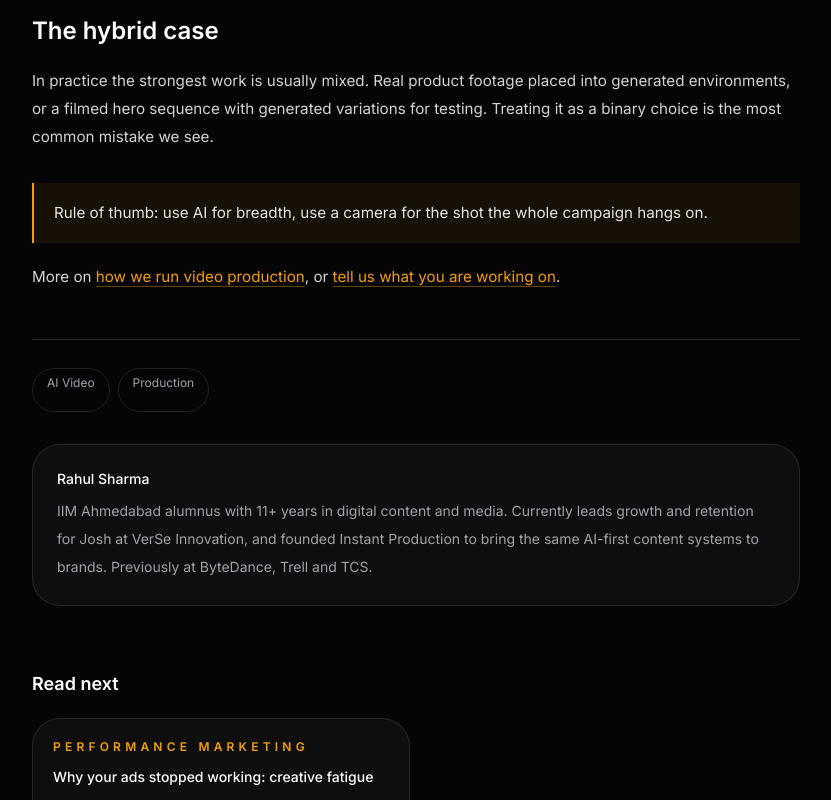
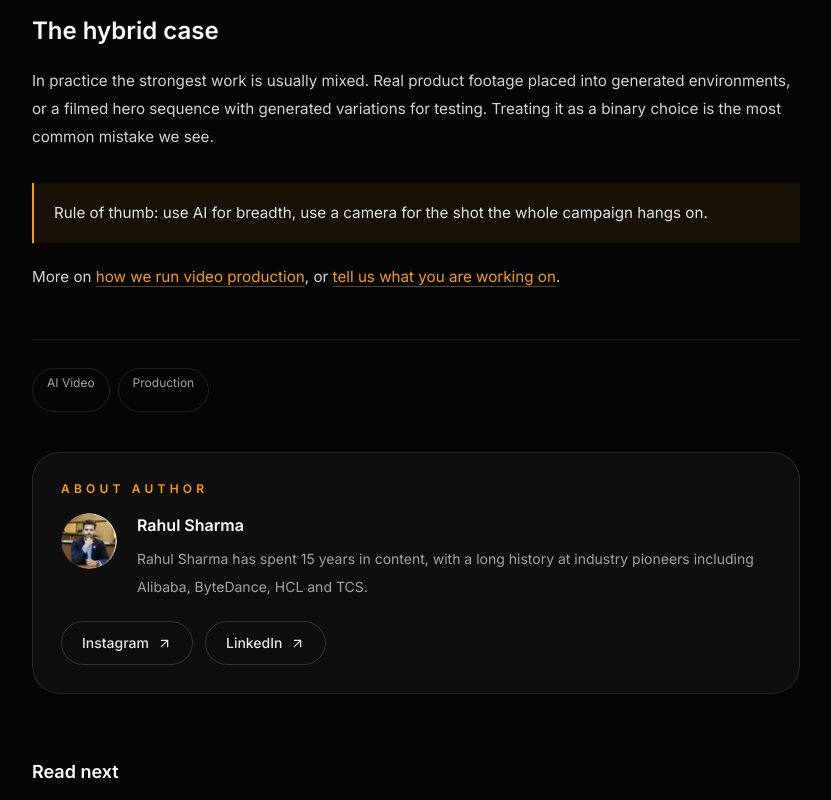
Before and after one commit to RjRahulSharma01/Instant_Production, a React (Vite) app: page /blog/ai-video-actually-worth-it in a window 1280 px wide. Shown: the part 2000-2800 px from the top of the page, without its empty margins (224-1055 px from the left). Built offline with nearby package versions, Linux system fonts and the light colour scheme; the HTML template or start-up script is replaced by a standard one.

Commit message:
About Author section with social links

```diff
--- a/scripts/build-blog.mjs
+++ b/scripts/build-blog.mjs
@@ -406,7 +406,7 @@ function main() {
     });
   }
 
-  const banner = `// GENERATED FILE — do not edit.\n// Written by scripts/build-blog.mjs from content/blog/*.md\n// Built ${new Date().toISOString()}\n\n`;
+  const banner = `// GENERATED FILE. Do not edit.\n// Written by scripts/build-blog.mjs from content/blog/*.md\n// Built ${new Date().toISOString()}\n\n`;
   fs.writeFileSync(
     OUT_DATA,
     `${banner}export const generatedPosts = ${JSON.stringify(live.map(({ file, ...p }) => p), null, 2)};\n`,
--- a/src/data/blog.js
+++ b/src/data/blog.js
@@ -4,24 +4,33 @@
 // content/blog/, and scripts/build-blog.mjs turns them into
 // blogPosts.generated.js before every build. See content/blog/README.md.
 //
-// This file keeps the author record — which is hand-maintained, not per-post —
+// This file keeps the author record, which is hand-maintained rather than per-post,
 // and re-exports the generated posts under the names the pages already use.
 
 export const author = {
   name: 'Rahul Sharma',
   role: 'Founder, Instant Production',
   credential: 'IIM Ahmedabad',
-  bio: 'IIM Ahmedabad alumnus with 11+ years in digital content and media. Currently leads growth and retention for Josh at VerSe Innovation, and founded Instant Production to bring the same AI-first content systems to brands. Previously at ByteDance, Trell and TCS.',
-  short: 'IIMA · 11+ years in content and media · AI-first since 2023',
+  bio: 'Rahul Sharma has spent 15 years in content, with a long history at industry pioneers including Alibaba, ByteDance, HCL and TCS.',
+  short: '15 years in content · Alibaba, ByteDance, HCL, TCS',
   url: 'https://www.linkedin.com/in/rahulsharmamat/',
   // sameAs is how Google resolves this byline to a real, known identity rather
-  // than treating it as an unverified name on a page.
+  // than treating it as an unverified name on a page. Every profile listed here
+  // should be one Rahul actually controls.
   sameAs: [
     'https://www.linkedin.com/in/rahulsharmamat/',
+    'https://www.instagram.com/aurbtaorahul',
     'https://sites.google.com/view/rahulsharamamat/home',
   ],
   alumniOf: 'Indian Institute of Management Ahmedabad',
   avatar: '/brand/author-rahul.webp',
+  /* Rendered as buttons under every article, and reused in the structured data
+     above. Adding one here puts it on all past and future articles at once,
+     because the block is shared rather than written per post. */
+  links: [
+    { label: 'Instagram', href: 'https://www.instagram.com/aurbtaorahul' },
+    { label: 'LinkedIn', href: 'https://www.linkedin.com/in/rahulsharmamat/' },
+  ],
 };
 
 import { generatedPosts } from './blogPosts.generated';
@@ -35,7 +44,7 @@ export const allPosts = generatedPosts;
 
 export const getPost = (slug) => generatedPosts.find((p) => p.slug === slug);
 
-/* Every tag in use, most-used first — drives the filter row on the blog index. */
+/* Every tag in use, most-used first. Drives the filter row on the blog index. */
 export const allTags = (() => {
   const counts = new Map();
   for (const p of generatedPosts) {
--- a/src/data/healthcareData.js
+++ b/src/data/healthcareData.js
@@ -2,7 +2,7 @@
 //
 // Every figure below is an industry benchmark with a source, not a claim about
 // results we have produced. Sources are rendered on the page so a doctor can
-// check them — which is the point: this page has to survive scrutiny from
+// check them, which is the point: this page has to survive scrutiny from
 // people trained to check citations.
 
 export const benchmarks = {
@@ -113,7 +113,7 @@ export const specialtyIntel = [
     name: 'Oncology', icon: 'FaShieldHalved',
     pattern: 'Longest journey in medicine', urgency: 'Critical',
     queries: ['best cancer hospital in India', 'second opinion oncology', 'immunotherapy cost'],
-    insight: 'Months of research, multiple decision makers, frequently cross-city or international. Content has to be genuinely informative and unusually careful — this is the highest-stakes YMYL category there is.',
+    insight: 'Months of research, multiple decision makers, frequently cross-city or international. Content has to be genuinely informative and unusually careful. This is the highest-stakes YMYL category there is.',
     channel: 'Authority content + second-opinion pathways',
   },
   {
@@ -135,7 +135,7 @@ export const complianceExamples = [
   },
   {
     topic: 'Talking about results',
-    bad: '99% success rate — guaranteed results',
+    bad: '99% success rate, guaranteed results',
     good: 'What the procedure involves, typical recovery, and the risks',
     why: 'Outcome and success-rate claims are explicitly restricted, and they are the most common trigger for complaints.',
   },
@@ -147,7 +147,7 @@ export const complianceExamples = [
   },
   {
     topic: 'Calls to action',
-    bad: 'Book now — limited slots, special discount this month',
+    bad: 'Book now, limited slots and a special discount this month',
     good: 'Consultation timings, location and how to reach the clinic',
     why: 'Urgency and discounting read as soliciting patients. Practical information does not.',
   },
--- a/src/lib/motion.js
+++ b/src/lib/motion.js
@@ -8,7 +8,7 @@ export const EASE = [0.16, 1, 0.3, 1];
 // Do NOT use `amount: <number>` here. IntersectionObserver caps
 // intersectionRatio at viewportHeight / elementHeight, so for any element
 // taller than the screen a threshold like 0.2 can never be met and the
-// animation never fires — the element stays at opacity 0 forever. That is
+// animation never fires and the element stays at opacity 0 forever. That is
 // exactly what happened to the ten-card services grid on mobile.
 // `margin` triggers on position instead, which is height-independent.
 export const viewport = { once: true, margin: '0px 0px -12% 0px' };
--- a/src/lib/seo.js
+++ b/src/lib/seo.js
@@ -28,7 +28,7 @@ function setCanonical(href) {
  * Per-route title, description and canonical URL.
  *
  * Note: this runs client-side. Google executes JS and will pick these up.
- * Social crawlers (WhatsApp, LinkedIn, X) do NOT run JS — they read the
+ * Social crawlers (WhatsApp, LinkedIn, X) do NOT run JS. They read the
  * static og: tags in index.html, so every shared link shows the homepage
  * card. Fixing that properly needs prerendering or SSR; see APPLY notes.
  */
--- a/src/lib/useMediaQuery.js
+++ b/src/lib/useMediaQuery.js
@@ -19,7 +19,7 @@ export function useMediaQuery(query) {
 
 /**
  * True on finger-driven devices. Hover, tilt and magnetic effects are
- * meaningless here — worse, pointer events still fire on touch and leave
+ * meaningless here, and worse, pointer events still fire on touch and leave
  * elements stuck in a hovered state after a tap.
  */
 export const useIsTouch = () => useMediaQuery('(hover: none), (pointer: coarse)');
--- a/src/pages/BlogPost.jsx
+++ b/src/pages/BlogPost.jsx
@@ -1,7 +1,7 @@
 import { useCallback } from 'react';
 import { Link, Navigate, useNavigate, useParams } from 'react-router-dom';
 import { motion } from 'framer-motion';
-import { FiArrowLeft, FiArrowRight, FiClock, FiRefreshCw } from 'react-icons/fi';
+import { FiArrowLeft, FiArrowRight, FiArrowUpRight, FiClock, FiRefreshCw } from 'react-icons/fi';
 import CtaBand from '../components/CtaBand';
 import { useSeo, SITE_URL } from '../lib/seo';
 import { cardIn, fadeUp, stagger, viewport } from '../lib/motion';
@@ -321,11 +321,52 @@ export default function BlogPost() {
             </motion.div>
           )}
 
-          {/* author note */}
-          <motion.div variants={fadeUp} className="mt-8 rounded-card border border-white/10 bg-white/[0.04] p-6">
-            <p className="text-sm font-medium text-white">{author.name}</p>
-            <p className="mt-2 text-sm leading-7 text-zinc-400">{author.bio}</p>
-          </motion.div>
+          {/* About Author. One block, shared by every article past and future,
+              so the bio and the links are edited in src/data/blog.js once. */}
+          <motion.aside
+            variants={fadeUp}
+            aria-labelledby="about-author"
+            className="mt-10 rounded-card border border-white/10 bg-white/[0.04] p-6 sm:p-7"
+          >
+            <h2 id="about-author" className="text-xs font-semibold uppercase tracking-eyebrow text-brand">
+              About Author
+            </h2>
+
+            <div className="mt-4 flex flex-wrap items-start gap-x-5 gap-y-4">
+              <img
+                src={author.avatar}
+                alt=""
+                aria-hidden="true"
+                loading="lazy"
+                className="h-14 w-14 shrink-0 rounded-full object-cover"
+              />
+              <div className="min-w-[16rem] flex-1">
+                <p className="text-base font-semibold text-white">{author.name}</p>
+                <p className="mt-2 text-sm leading-7 text-zinc-400">{author.bio}</p>
+              </div>
+            </div>
+
+            {author.links?.length > 0 && (
+              <div className="mt-5 flex flex-wrap gap-3">
+                {author.links.map(({ label, href }) => (
+                  <a
+                    key={href}
+                    href={href}
+                    target="_blank"
+                    /* noreferrer as well as noopener: these are Rahul's own
+                       profiles, but there is no reason to leak the referring
+                       article URL to them. */
+                    rel="noopener noreferrer"
+                    aria-label={`${author.name} on ${label}`}
+                    className="inline-flex min-h-[44px] items-center gap-2 rounded-full border border-white/15 px-5 text-sm font-medium text-zinc-200 transition-colors duration-200 hover:border-brand/50 hover:text-brand focus-visible:outline-none focus-visible:ring-2 focus-visible:ring-brand focus-visible:ring-offset-2 focus-visible:ring-offset-ink"
+                  >
+                    {label}
+                    <FiArrowUpRight aria-hidden="true" size={15} />
+                  </a>
+                ))}
+              </div>
+            )}
+          </motion.aside>
         </motion.div>
       </article>
 
```
